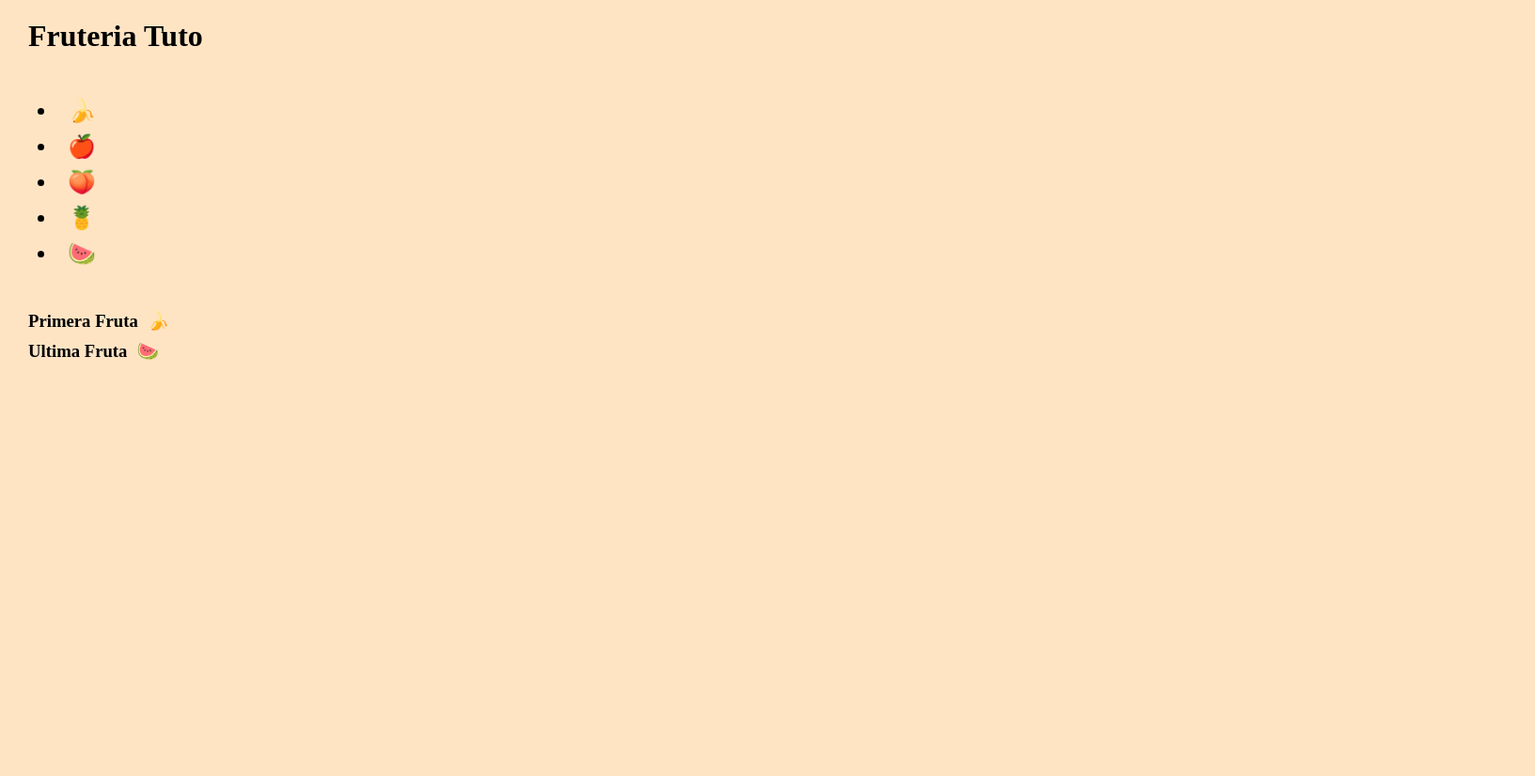
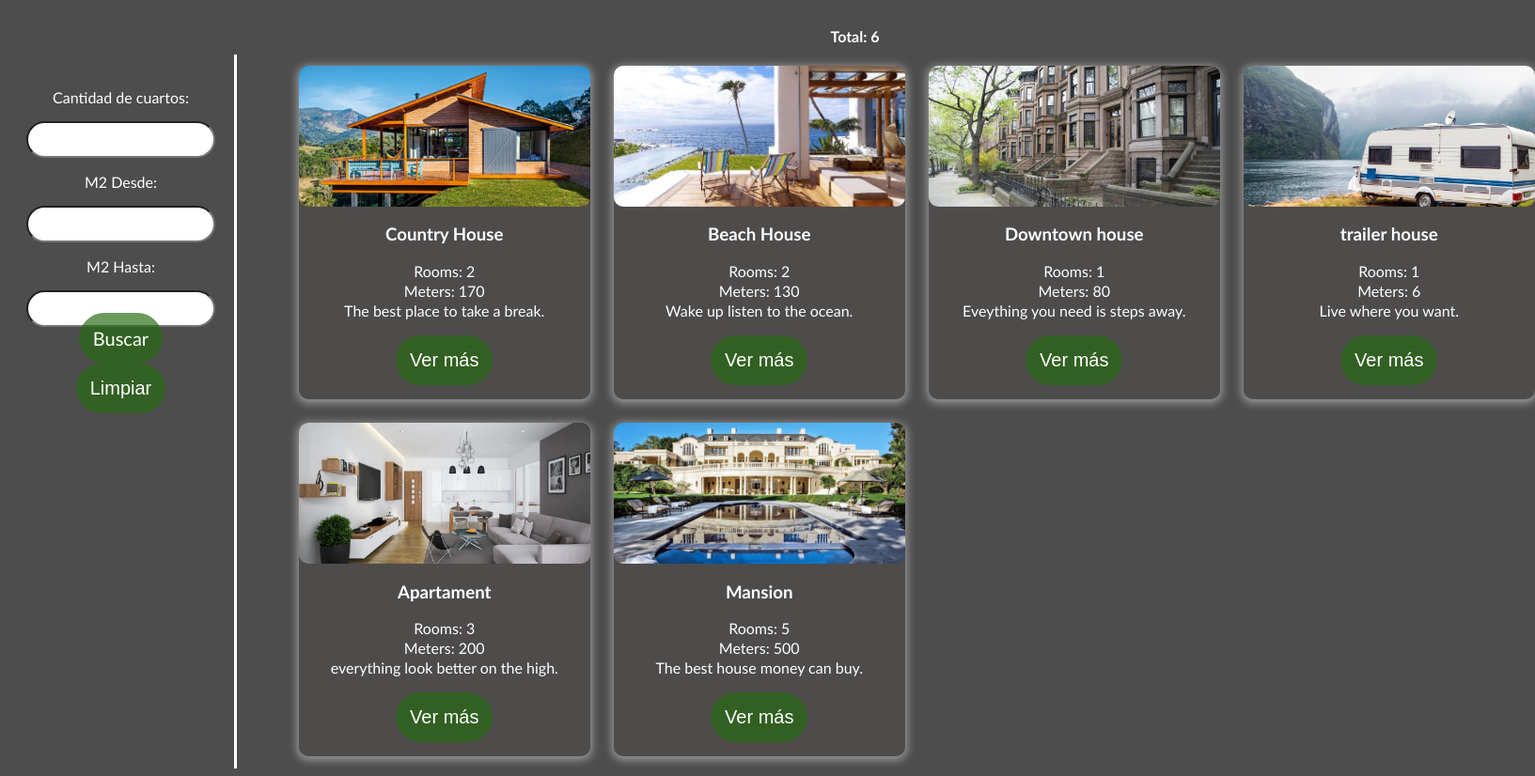
Before and after one commit to Sufuron/Desafio-de-Arreglos-y-Objetos, a website: page index.html in a window 1280 px wide. Shown: the whole page at 94% size, 1633 px wide, since content can reach past the window. Before the commit the page ends 800 px from the top, so only its background shows below. Drawn offline with Linux system fonts and the light colour scheme.

Commit message:
se incorporo Index.js y imagenes del desafio.

```diff
--- /dev/null
+++ b/assets/js/index.js
@@ -0,0 +1,111 @@
+const housesJSON = [
+  {
+    name: "Country House",
+    description: "The best place to take a break.",
+    src: "./assets/img/Diseño-casa-en-ladera.jpg",
+    rooms: 2,
+    m2: 170,
+  },
+  {
+    name: "Beach House",
+    description: "Wake up listen to the ocean.",
+    src: "./assets/img/casas-en-la-playa-en-yucatan-2712.jpg",
+    rooms: 2,
+    m2: 130,
+  },
+  {
+    name: "Downtown house",
+    description: "Eveything you need is steps away.",
+    src: "./assets/img/nueva-york-09212018-366965.jpg",
+    rooms: 1,
+    m2: 80,
+  },
+  {
+    name: "trailer house",
+    description: "Live where you want.",
+    src: "./assets/img/furgoneta.webp",
+    rooms: 1,
+    m2: 6,
+  },
+  {
+    name: "Apartament",
+    description: "everything look better on the high.",
+    src: "./assets/img/depto-1024x546.jpg",
+    rooms: 3,
+    m2: 200,
+  },
+  {
+    name: "Mansion",
+    description: "The best house money can buy.",
+    src: "./assets/img/CUXVMXQE4JD5XIXX4X3PDZAVMY.jpg",
+    rooms: 5,
+    m2: 500,
+  },
+];
+
+const form = document.querySelector("#form");
+const roomsQuantity = document.querySelector("#roomsQuantity");
+const minimumInput = document.querySelector("#minimumInput");
+const maximumInput = document.querySelector("#maximumInput");
+const divProperties = document.querySelector(".properties");
+const totalSpan = document.querySelector("#totalSpan");
+
+const renderProperties = (array) => {
+  if (array.length === 0) {
+    divProperties.innerHTML = `<h2>No hay Propiedades que mostrar. Ampliar el filtro o haga otra búsqueda</h2>`;
+    totalSpan.innerHTML = `${array.length}`;
+    return;
+  }
+
+  let propertiesHtml = "";
+
+  for (let properties of array) {
+    propertiesHtml += `
+      <div class="propertiesDOM">
+        <div class="img" style="background-image: url(${properties.src})"></div>
+        <section>
+          <h3>${properties.name}</h3>
+          <div>
+            <p>Rooms: ${properties.rooms}</p>
+            <p>Meters: ${properties.m2}</p>
+          </div>
+          <p">${properties.description}</p>
+          <button class="button">Ver más</button>
+        </section>
+      </div>`;
+  }
+
+  divProperties.innerHTML = propertiesHtml;
+  totalSpan.innerHTML = `${array.length}`;
+};
+
+renderProperties(housesJSON);
+
+form.addEventListener("reset", () => renderProperties(housesJSON));
+
+const filterApartments = () => {
+  let rooms = Number(roomsQuantity.value);
+  let min = Number(minimumInput.value);
+  let max = Number(maximumInput.value);
+
+  if (rooms <= 0) {
+    alert("Debes ingresar una cantidad de habitaciones mayor a 0");
+    return;
+  }
+
+  if (min <= 0) {
+    alert("Debes ingresar una cantidad minima de metros/2");
+    return;
+  }
+
+  if (max <= 0) {
+    alert("Debes ingresar una cantidad maxima de metros/2");
+    return;
+  }
+
+  const filteredApartments = housesJSON.filter(
+    (house) => house.rooms >= rooms && house.m2 >= min && house.m2 <= max
+  );
+
+  return renderProperties(filteredApartments);
+};
--- a/assets/js/script.js
+++ /dev/null
@@ -1,28 +0,0 @@
-const listaDOM = document.querySelector("#listaDOM");
-const fruit = ["🍌", "🍎", "🍑", "🍍", "🍉"];
-
-const firstFruit = document.querySelector("#first-fruit");
-const lastFruit = document.querySelector("#last-fruit");
-
-/* listaDOM.innerHTML = `<li>${fruit[0]}</li>
-<li>${fruit[1]}</li>
-<li>${fruit[2]}</li>
-<li>${fruit[3]}</li>
-<li>${fruit[4]}</li>`; */
-
-
-// Sirve para contatenar
-listaDOM.innerHTML = `<li>${fruit[0]}</li>`;
-listaDOM.innerHTML += `<li>${fruit[1]}</li>`;
-listaDOM.innerHTML += `<li>${fruit[2]}</li>`;
-listaDOM.innerHTML += `<li>${fruit[3]}</li>`;
-listaDOM.innerHTML += `<li>${fruit[4]}</li>`;
-
-
-// Hay que hacerlo dinamico la ultima fruta, con lenght - 1.
-firstFruit.textContent = fruit[0];
-lastFruit.textContent = fruit[fruit.length - 1];
-
-
-// for of
-// iterar (recorrer, loop o repeticion) sobre un array.
--- a/assets/scss/style.scss
+++ b/assets/scss/style.scss
@@ -1,9 +1,60 @@
 * {
-    margin: 10px;
-    padding: 0;
+  margin: 0.5;
+  padding: 0;
+  text-align: center;
 }
 
+body {
+  font-family: 'Gill Sans', 'Gill Sans MT', Calibri, 'Trebuchet MS', sans-serif;
+  background: #4e4d4d;
+  color: white;
+  display: grid;
+  grid-template-columns: 3fr 9.5fr;
+  width: 100vw;
+}
 
-body {
-    background-color: bisque;
+nav {
+  padding: 20px;
+  margin-top: 50px;
+  border-right: solid 3px white;
+  height: 90vh;
 }
+
+.button {
+  cursor: help;
+  background-color: rgba(38, 107, 16, 0.678);
+  border: 1px;
+  font-size: 20px;
+  color: white;
+  border-radius: 30px;
+  padding: 15px;
+  margin: 15px;
+}
+
+.properties {
+  padding: 0px 5%;
+  display: grid;
+  grid-template-columns: repeat(4, 0.2fr);
+  gap: 25px;
+}
+.propertiesDOM {
+  background: rgba(75, 47, 47, 0.068);
+  box-shadow: 0px 2px 10px 2px rgba(255, 255, 255, 0.438);
+  border-radius: 10px;
+}
+.propertiesDOM .img {
+  border-radius: 10px;
+  height: 150px;
+  width: 310px;
+  background-size: cover;
+  background-position: center;
+}
+
+.box-design {
+  padding: 10px;
+  border-radius: 20px;
+}
+
+.propertiesDOM section p {
+  margin: 2px;
+}
--- a/index.html
+++ b/index.html
@@ -1,17 +1,42 @@
 <!DOCTYPE html>
 <html lang="en">
+
 <head>
-    <meta charset="UTF-8">
-    <meta http-equiv="X-UA-Compatible" content="IE=edge">
-    <meta name="viewport" content="width=device-width, initial-scale=1.0">
-    <link rel="stylesheet" href="assets/css/style.css">
+    <meta charset="UTF-8" />
+    <meta http-equiv="X-UA-Compatible" content="IE=edge" />
+    <meta name="viewport" content="width=device-width, initial-scale=1.0" />
     <title>Document</title>
+    <link rel="stylesheet" href="assets/css/style.css" />
 </head>
+
 <body>
-    <h1>Fruteria Tuto</h1>
-    <h2><span id="listaDOM"></span></h2>
-    <h3>Primera Fruta<span id="first-fruit"></span></h3>
-    <h3>Ultima Fruta<span id="last-fruit"></span></h3>
-    <script src="assets/js/script.js"></script>
+    <nav>
+        <form id="form">
+            <div>
+                <p>Cantidad de cuartos:</p>
+                <input min="1" class="box-design" type="number" id="roomsQuantity" />
+            </div>
+            <div>
+                <p>M2 Desde:</p>
+                <input min="0" class="box-design" type="number" id="minimumInput" />
+            </div>
+            <div>
+                <p>M2 Hasta:</p>
+                <input min="0" class="box-design" type="number" id="maximumInput" />
+            </div>
+            <span class="button" onclick="filterApartments()">
+                Buscar</span>
+            <button class="button" type="reset">
+                Limpiar
+            </button>
+        </form>
+    </nav>
+
+    <section id="properties">
+        <h4>Total: <span id="totalSpan">0</span></h4>
+        <div class="properties"></div>
+    </section>
+    <script src="./assets/js/index.js"></script>
 </body>
+
 </html>
```
Also changed, not shown: assets/css/style.css, assets/img/CUXVMXQE4JD5XIXX4X3PDZAVMY.jpg (added), assets/img/Diseño-casa-en-ladera.jpg (added), assets/img/casas-en-la-playa-en-yucatan-2712.jpg (added), assets/img/depto-1024x546.jpg (added), assets/img/furgoneta.webp (added), assets/img/nueva-york-09212018-366965.jpg (added), 2 other files.
